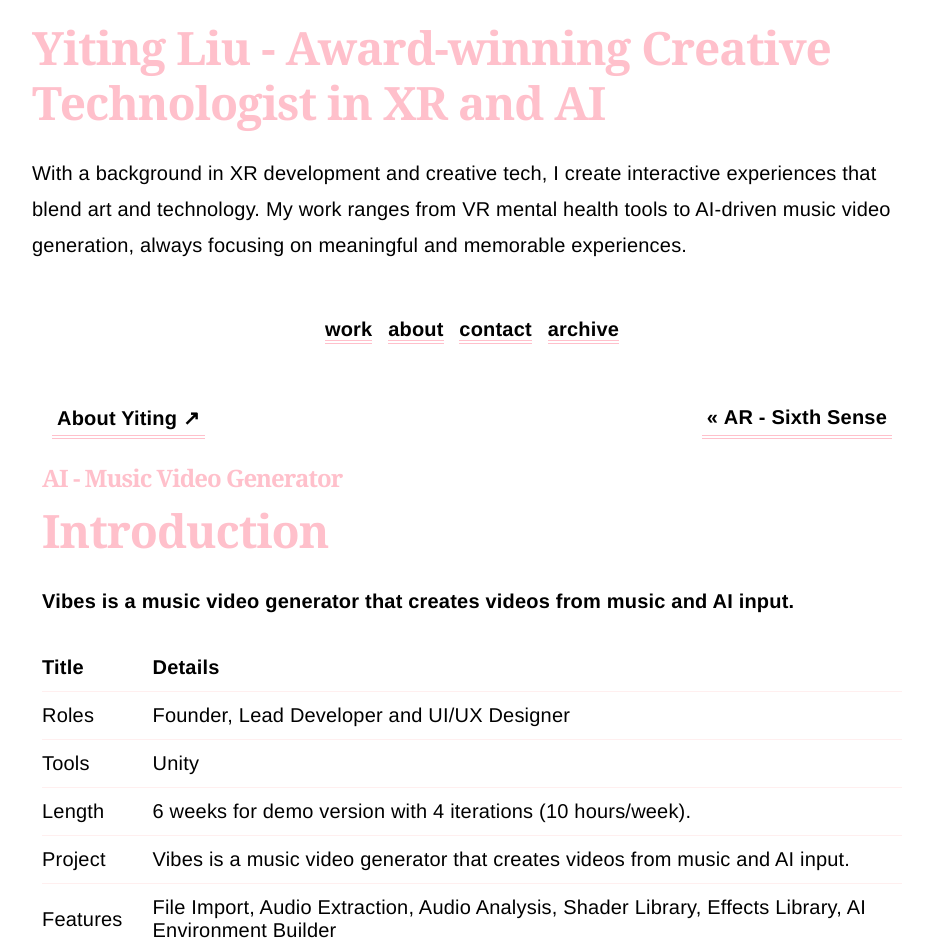
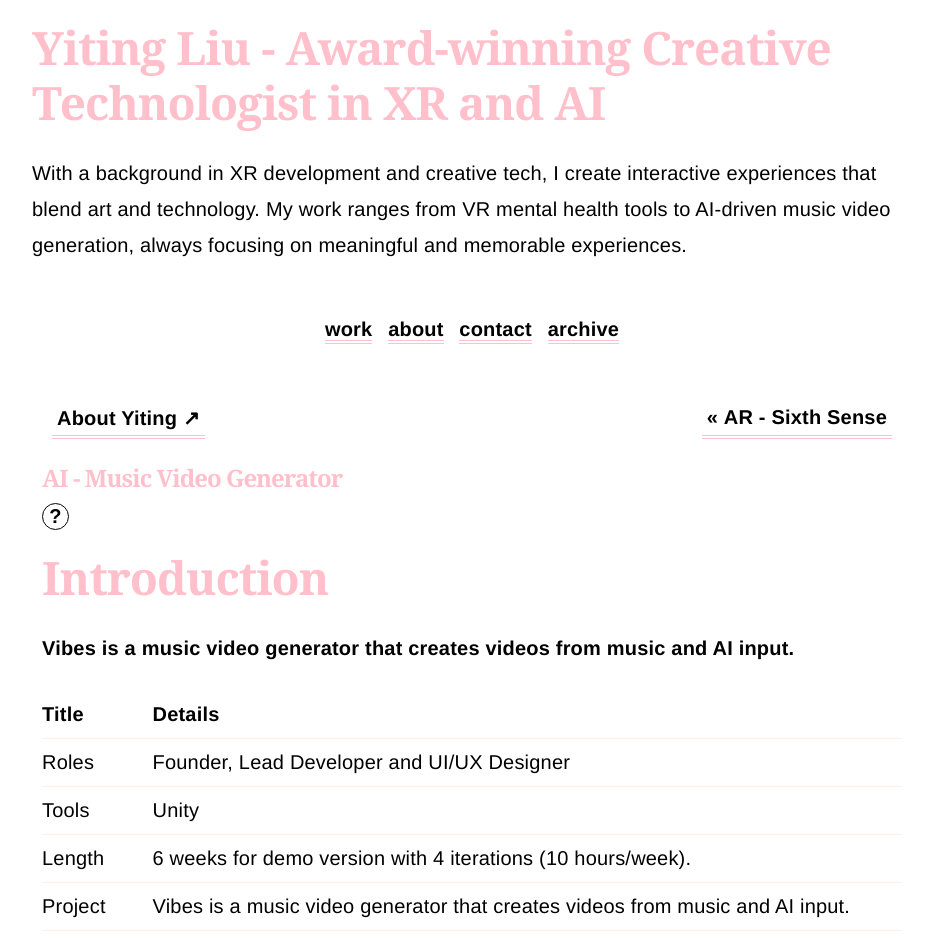
Before and after one commit to YitingLiu97/portfolio-2020, a Jekyll site: the page built from _posts/2023-08-01-vibes.md, in a window 1280 px wide. Shown: the top 944 px of the page, without its empty margins (168-1101 px from the left). Built offline with Jekyll 4.4.1, drawn with Linux system fonts in a browser that asks for light colours; comment, search, counter and statistics services are not loaded.

Commit message:
Add creator info popup to project pages

```diff
--- a/_layouts/post.html
+++ b/_layouts/post.html
@@ -15,6 +15,15 @@
 
   <header class="post-header">
     <h1 class="post-title">{{ page.title }}</h1>
+    <details class="project-about">
+      <summary aria-label="About {{ page.title }}">?</summary>
+      <div class="project-about-panel">
+        <h2>About this project</h2>
+        <p>Created by <strong>{{ page.author | default: 'Yiting Liu' }}</strong>.</p>
+        {% if page.description %}<p>{{ page.description }}</p>{% endif %}
+        <a href="https://www.yitingliu.com/" target="_blank" rel="noopener noreferrer">Explore Yiting Liu’s portfolio ↗</a>
+      </div>
+    </details>
   </header>
 
   <article class="post-content">
--- a/_sass/_layout.scss
+++ b/_sass/_layout.scss
@@ -75,6 +75,39 @@
     font-family: $primary-font;
 
 }
+
+.project-about {
+    position: relative;
+    display: inline-block;
+    margin: 0 0 1rem;
+}
+.project-about summary {
+    display: grid;
+    place-items: center;
+    width: 2.5rem;
+    height: 2.5rem;
+    border: 1px solid currentColor;
+    border-radius: 50%;
+    list-style: none;
+    cursor: pointer;
+    font-weight: bold;
+}
+.project-about summary::-webkit-details-marker { display: none; }
+.project-about summary:focus-visible { outline: 2px solid currentColor; outline-offset: 3px; }
+.project-about-panel {
+    position: absolute;
+    z-index: 10;
+    top: calc(100% + .6rem);
+    left: 0;
+    width: min(20rem, calc(100vw - 3rem));
+    padding: 1.25rem;
+    border: 1px solid #ccc;
+    background: white;
+    box-shadow: 0 12px 30px rgba(0, 0, 0, .16);
+    line-height: 1.5;
+}
+.project-about-panel h2 { margin: 0 0 .75rem; font-size: 1.2rem; }
+.project-about-panel p { margin: 0 0 .75rem; }
 
 .post-description {
     padding: 1rem 0;
```
